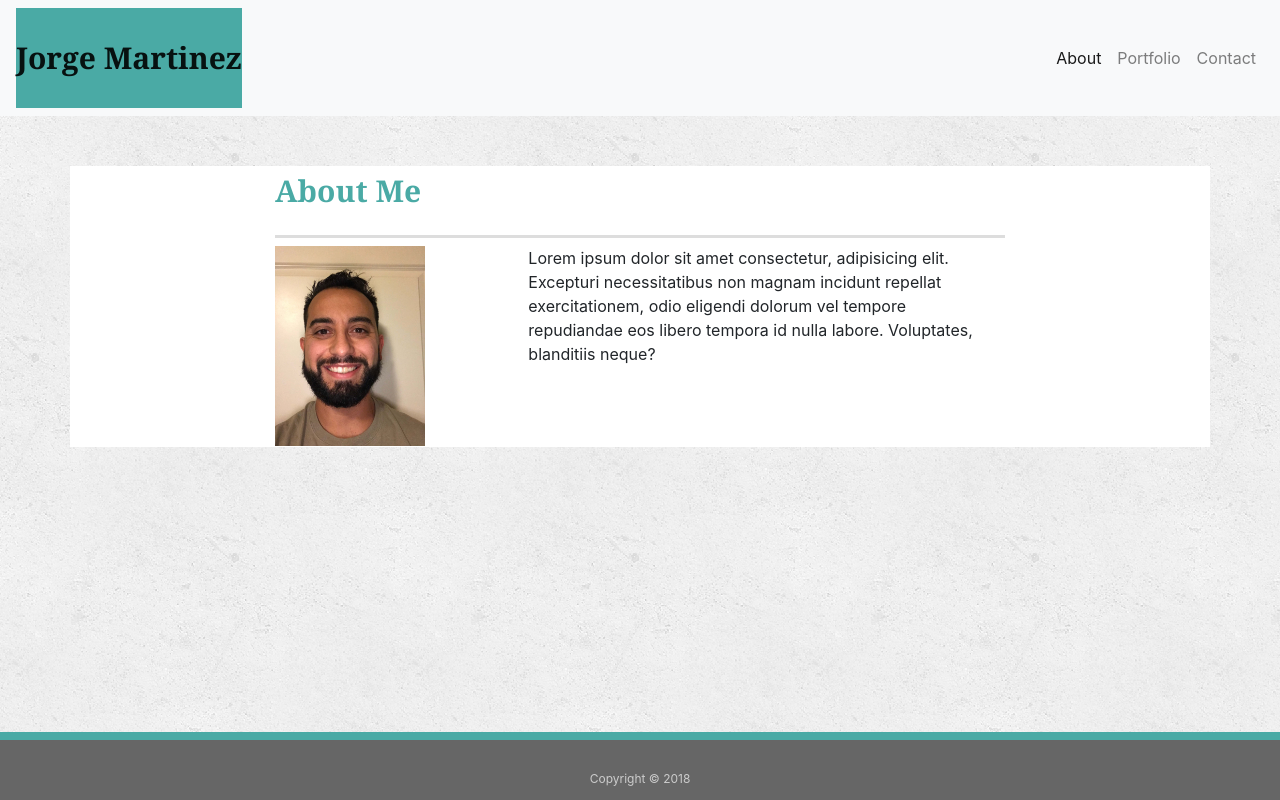
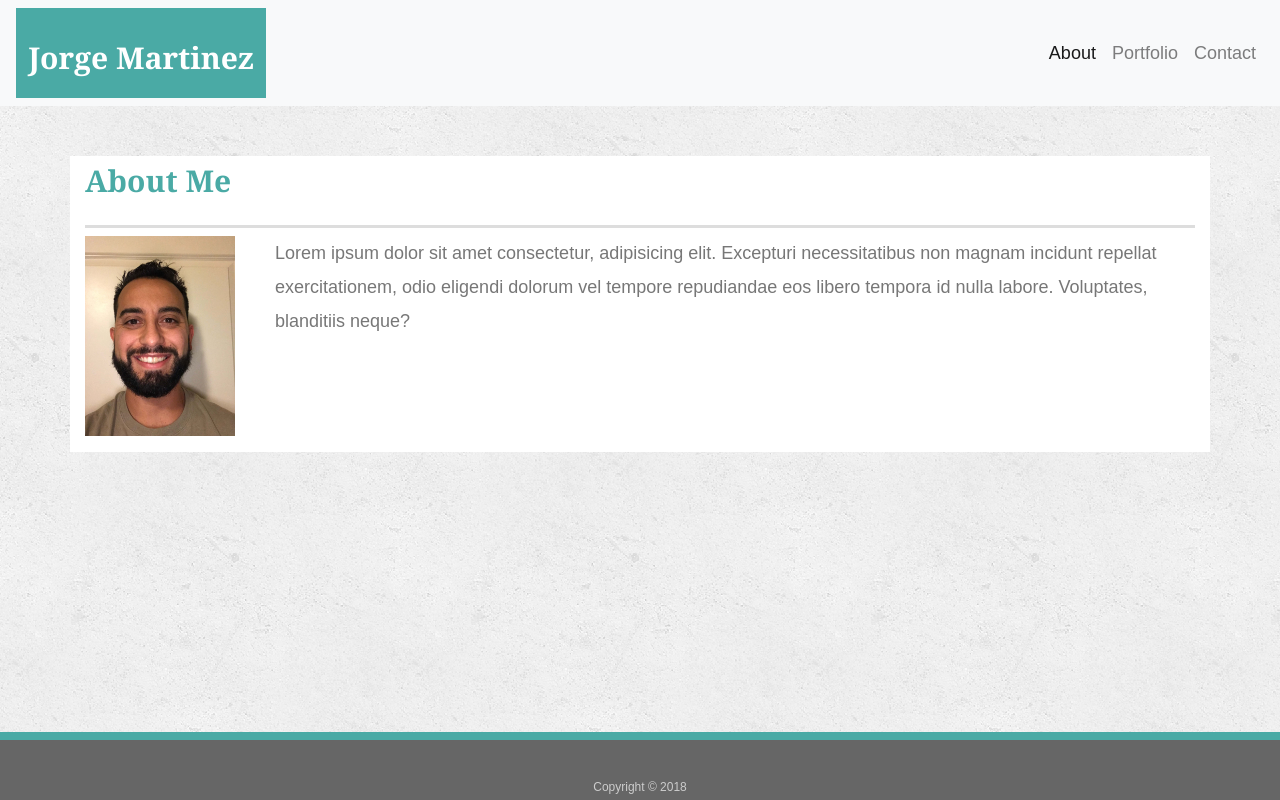
Before and after one commit to Joura210/Bootstrap-Portfolio, a plain HTML site: page index.html in a window 1280 px wide. Drawn offline with nearby package versions, Linux system fonts and the light colour scheme; a script that the page names is missing.

Commit message:
fixed main logo, adjusted row sizes to extend.

```diff
--- a/assets/css/style.css
+++ b/assets/css/style.css
@@ -1,6 +1,15 @@
 body {
+    font-family: Arial, "Helvetica Neue", Helvetica, sans-serif;
+    font-size: 18px;
+    line-height: 34px;
+    color: #777;
     background: url(../images/concrete_seamless.png)
 }
+
+* {
+    box-sizing: border-box;
+  }
+
 .container {
     margin-top: 50px;
     /* padding-top: 50px; */
@@ -44,7 +53,7 @@ h1 {
     height: 50px;
   }
 
-  .navbar-brand {
+  /* .navbar-brand {
 
     font-family: Georgia, Times, "Times New Roman", serif;
     font-size: 30px;
@@ -54,4 +63,17 @@ h1 {
     text-align: center;
     text-decoration: none;
     background: #4aaaa5;
+  } */
+
+#main-logo{
+    width: 250px;
+    height: 90px;
+    font-family: Georgia, Times, "Times New Roman", serif;
+    font-size: 30px;
+    font-weight: 700;
+    line-height: 90px;
+    color: #fff;
+    text-align: center;
+    text-decoration: none;
+    background: #4aaaa5;
   }
--- a/index.html
+++ b/index.html
@@ -15,7 +15,7 @@
 <body>
 
     <nav class="navbar navbar-expand-lg navbar-light bg-light">
-        <a class="navbar-brand" href="index.html">Jorge Martinez</a>
+        <a class="navbar-brand" id="main-logo" href="index.html">Jorge Martinez</a>
         <button class="navbar-toggler" type="button" data-toggle="collapse" data-target="#navbarNav" aria-controls="navbarNav"
             aria-expanded="false" aria-label="Toggle navigation">
             <span class="navbar-toggler-icon"></span>
@@ -38,24 +38,24 @@
 
         <div class="row">
 
-            <div class="col-md-2"></div>
+            <!-- <div class="col-md-3"></div> -->
 
-            <div class="col-md-8">
+            <div class="col-md-12">
 
                 <h1>About Me</h1>
                 <div class="row">
-                    <div class="col-md-4">
-                        <img src="assets/images/IMG_4929.jpg"  width= 150px alt="Jorge Martinez" >
+                    <div class="col-md-2">
+                       <p> <img src="assets/images/IMG_4929.jpg"  width= 150px alt="Jorge Martinez" ></p>
                     </div>
-                    <div class="col-md-8">
-                        Lorem ipsum dolor sit amet consectetur, adipisicing elit. Excepturi necessitatibus non
+                    <div class="col-md-10">
+                       <p> Lorem ipsum dolor sit amet consectetur, adipisicing elit. Excepturi necessitatibus non
                         magnam incidunt repellat exercitationem, odio eligendi dolorum vel tempore repudiandae eos
-                        libero tempora id nulla labore. Voluptates, blanditiis neque?
+                        libero tempora id nulla labore. Voluptates, blanditiis neque? </p>
                     </div>
 
                 </div>
 
-                <div class="col-md-2"></div>
+                <!-- <div class="col-md-3"></div> -->
 
 
             </div>
```
Also changed, not shown: contact.html (+9 -5 lines), portfolio.html (+8 -11 lines).
